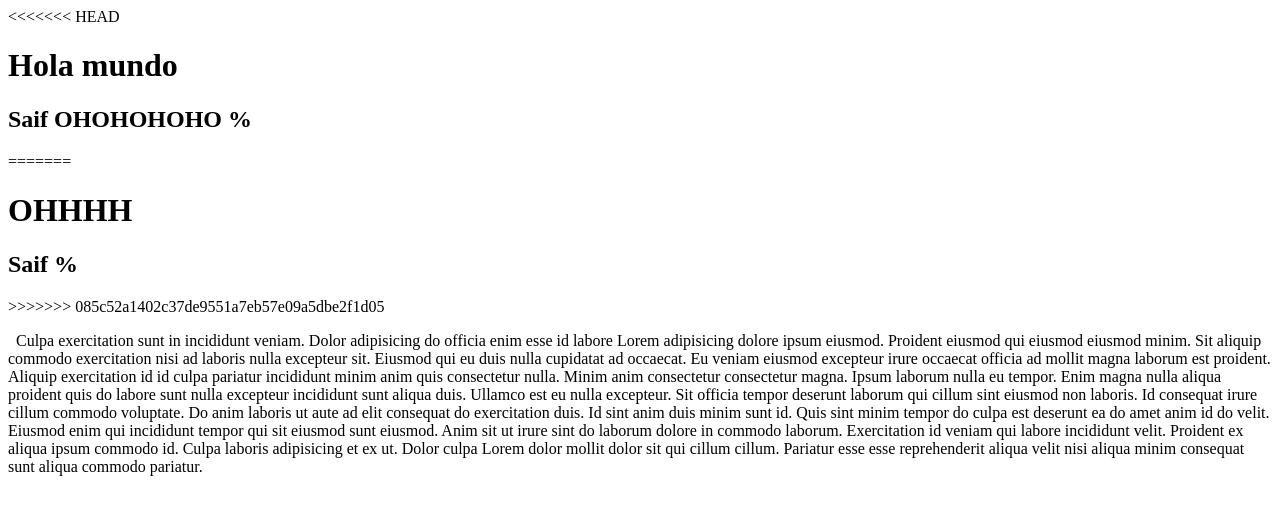
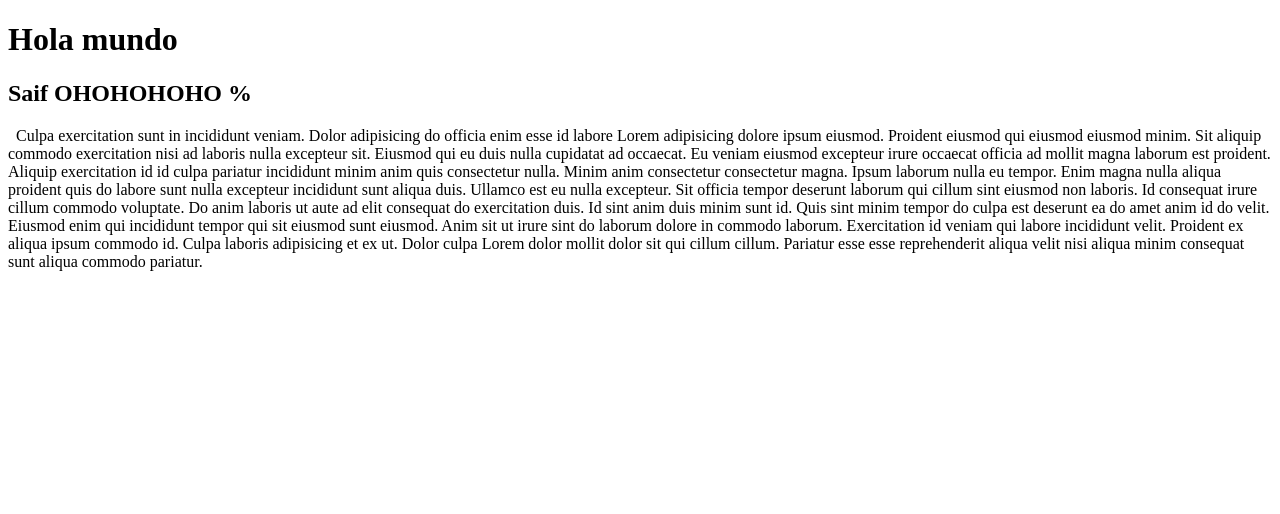
Before and after one commit to saifenadi/web, a plain HTML site: page index.html in a window 1280 px wide. Drawn offline with Linux system fonts and the light colour scheme.

Commit message:
Update index.html

```diff
--- a/index.html
+++ b/index.html
@@ -3,16 +3,11 @@
 <head>
     <meta charset="UTF-8">
     <meta name="viewport" content="width=device-width, initial-scale=1.0">
-    <title>Me gustan los pitos</title>
+    <title>Títol</title>
 </head>
 <body>
-<<<<<<< HEAD
     <h1>Hola mundo</h1>
     <h2>Saif OHOHOHOHO	&#37; </h2>
-=======
-    <h1>OHHHH</h1>
-    <h2>Saif 	&#37; </h2>
->>>>>>> 085c52a1402c37de9551a7eb57e09a5dbe2f1d05
     <P> &nbsp; Culpa exercitation sunt in incididunt veniam. Dolor adipisicing do officia enim esse id labore Lorem adipisicing dolore ipsum eiusmod. Proident eiusmod qui eiusmod eiusmod minim. Sit aliquip commodo exercitation nisi ad laboris nulla excepteur sit. Eiusmod qui eu duis nulla cupidatat ad occaecat.
 
 Eu veniam eiusmod excepteur irure occaecat officia ad mollit magna laborum est proident. Aliquip exercitation id id culpa pariatur incididunt minim anim quis consectetur nulla. Minim anim consectetur consectetur magna. Ipsum laborum nulla eu tempor. Enim magna nulla aliqua proident quis do labore sunt nulla excepteur incididunt sunt aliqua duis. Ullamco est eu nulla excepteur.
```
